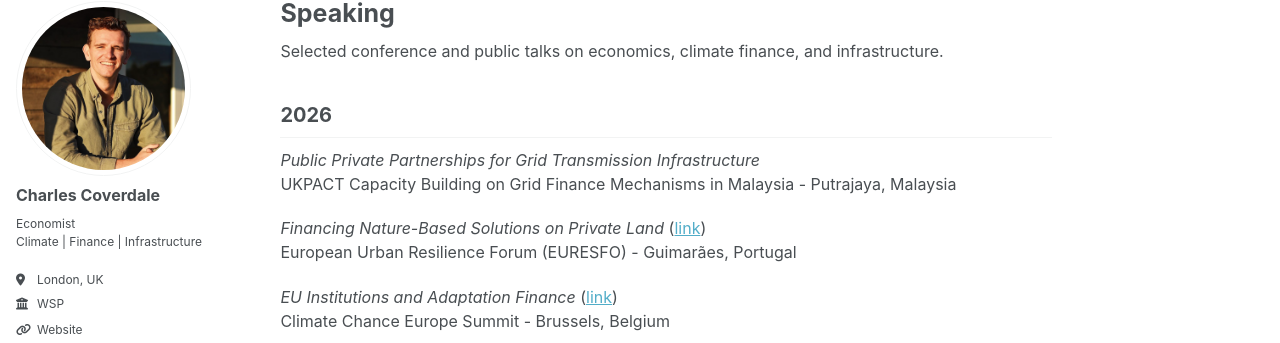
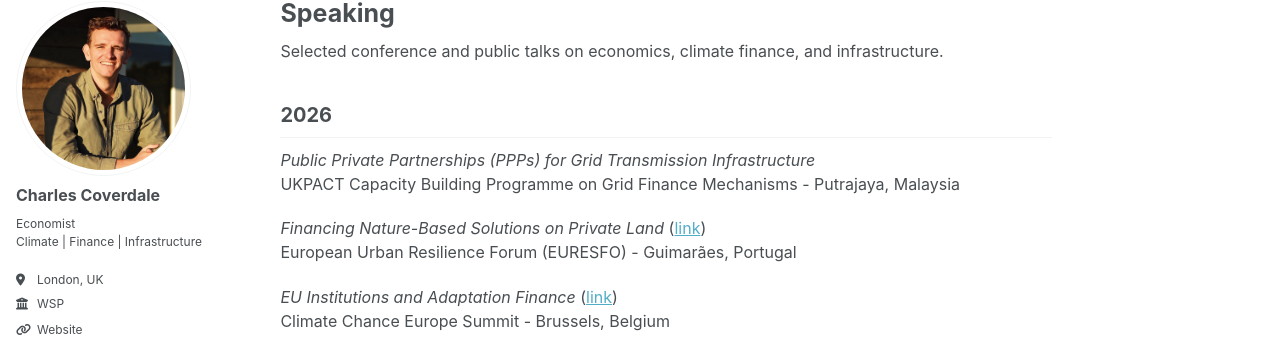
Before and after one commit to charlescoverdale/charlescoverdale.github.io, a Jekyll site: the page built from _pages/speaking.md, in a window 1280 px wide and 958 px high. Shown: the part 101-444 px from the top of the window. Built offline with Jekyll 4.4.1, drawn with Linux system fonts in a browser that asks for light colours; a script that is not in the unit is left out.

Commit message:
Reword UKPACT speaking entry
Spell out PPPs on first use in the title, and use the programme's full
name. "in Malaysia" was redundant next to the Putrajaya location.

```diff
--- a/_pages/speaking.md
+++ b/_pages/speaking.md
@@ -10,8 +10,8 @@ Selected conference and public talks on economics, climate finance, and infrastr
 ## 2026
 
 <!-- TODO: add link -->
-*Public Private Partnerships for Grid Transmission Infrastructure*<br>
-UKPACT Capacity Building on Grid Finance Mechanisms in Malaysia - Putrajaya, Malaysia
+*Public Private Partnerships (PPPs) for Grid Transmission Infrastructure*<br>
+UKPACT Capacity Building Programme on Grid Finance Mechanisms - Putrajaya, Malaysia
 
 *Financing Nature-Based Solutions on Private Land* ([link](https://www.linkedin.com/posts/charlescoverdale_euresfo-ugcPost-7473038985767034880-Hrap/))<br>
 European Urban Resilience Forum (EURESFO) - Guimarães, Portugal
```
